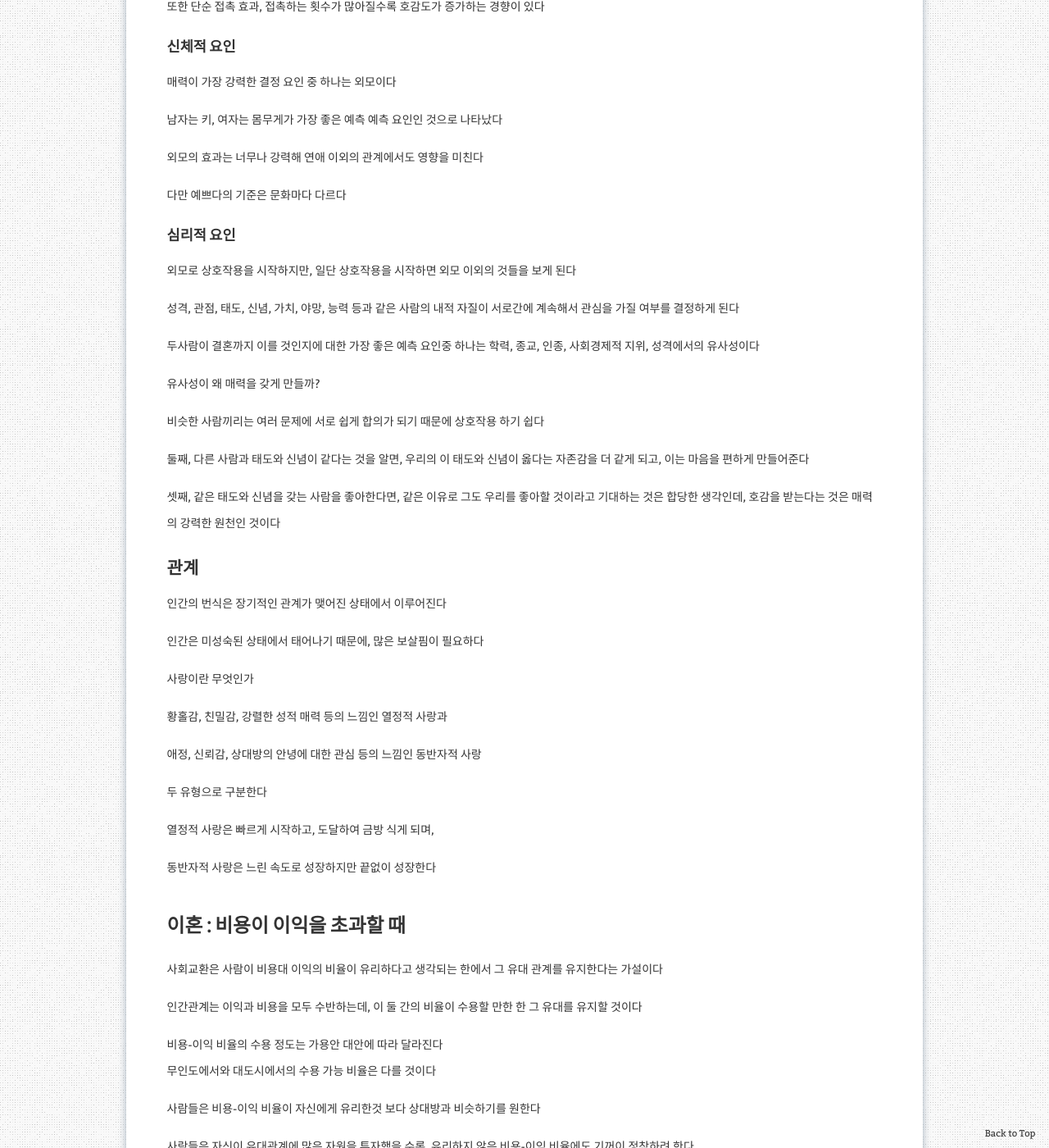
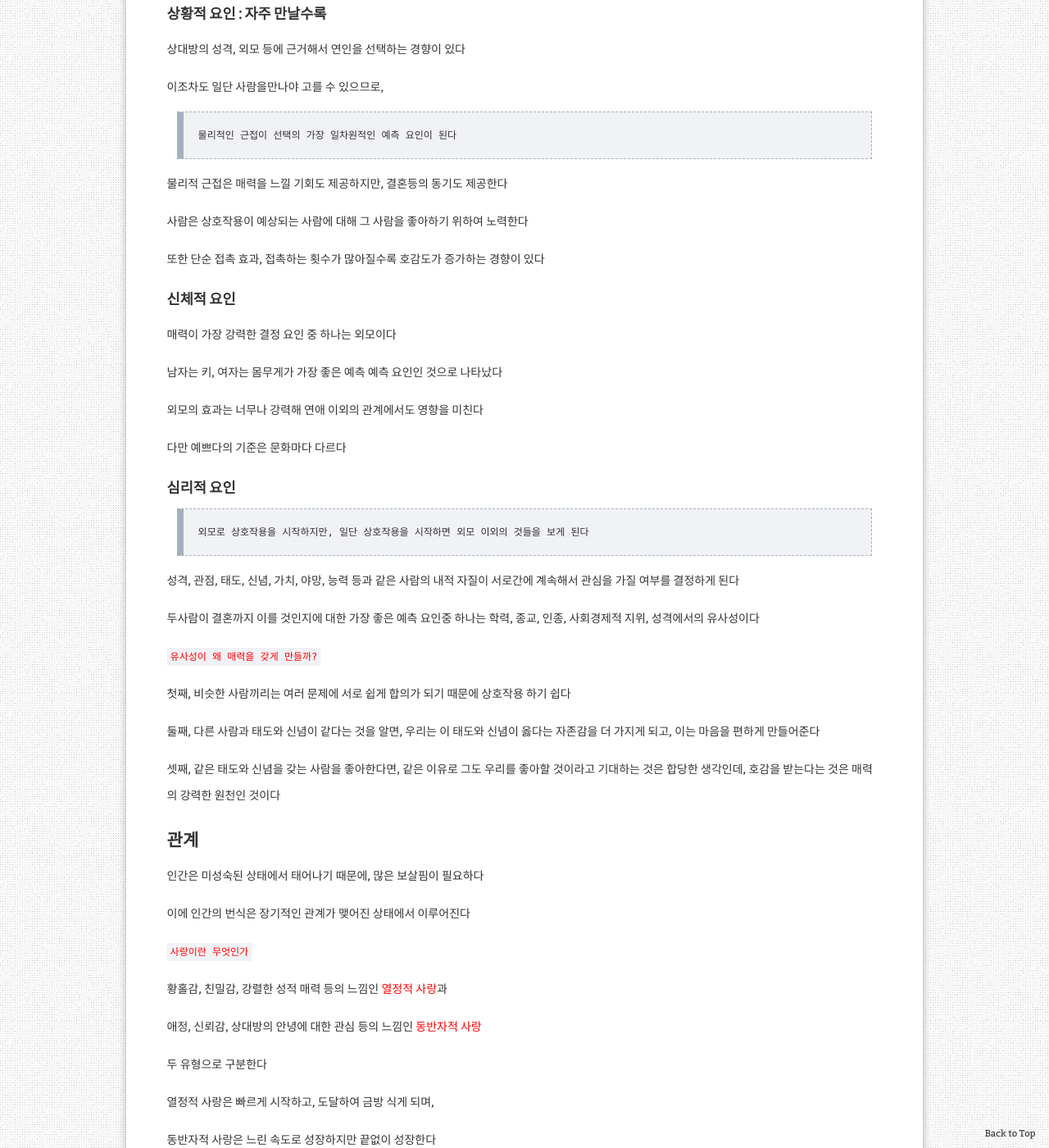
Before and after one commit to aristohyun/aristohyun.github.io, a Jekyll site: the page built from _posts/2021-11-09-psychology_12.md, in a window 1280 px wide and 1400 px high, scrolled down 6155 px. Shown: the whole window at 82% size. Built offline with Jekyll 4.4.1, drawn with Linux system fonts in a browser that asks for light colours; comment, search, counter and statistics services are not loaded; some of the changed text lies outside the part shown.

Commit message:
Update 2021-11-09-psychology_12.md

```diff
--- a/_posts/2021-11-09-psychology_12.md
+++ b/_posts/2021-11-09-psychology_12.md
@@ -28,11 +28,11 @@ redirect_from:
 
 자원 문제를 해결하는 가장 간단한 방법
 
-공격이란, 다른 사람을 해치려는 목적을 갖고 하는 행동
+> 공격, 다른 사람을 해치려는 목적을 갖고 하는 행동
 
 지구상의 거의 모든 동물이 사용하는 방법이다
 
-여기서의 공격은 상처를 주기위한 공격이 아니라, 자원을 획득하기 위한 한가지 방법으로서의 공격을 말한다
+여기서의 공격은 상처를 주기위한 공격이 아니라, `자원을 획득하기 위한 한가지 방법`으로서의 공격을 말한다
 
 욕구불만-공격 가설에 따르면, 동물은 자신의 욕구가 충족되지 않을 때 공격을 한다고 한다
 
@@ -77,7 +77,7 @@ redirect_from:
 
 함께 일하면 혼자서 일할 때 얻을 수 있는 것보다 각 개인이 모두 더 많은 것을 얻을 수 있기 때문이다
 
-협동은 둘 그 이상의 사람들 간에 상호 호혜적인 이익을 얻을 수 있게 해 주는 행동이다
+> 협동은 둘 그 이상의 사람들 간에 상호 호혜적인 이익을 얻을 수 있게 해 주는 행동이다
 
 #### 위험성과 신뢰
 
@@ -85,7 +85,7 @@ redirect_from:
 
 협동은 모든 사람에게 이익을 다져다 주지만, 이는 모든 사람이 협동할 때만 그렇다
 
-누군가 협동하지 않는다면, 다른 사람들이 그 비용을 부담하게 되며, 협동을 해야할지 말아야할지 결정하기 어렵게 만든다
+> 누군가 협동하지 않는다면, 다른 사람들이 그 비용을 부담하게 되며, 협동을 해야할지 말아야할지 결정하기 어렵게 만든다
 
 #### 집단과 편애
 
@@ -103,7 +103,7 @@ redirect_from:
 
 > 신뢰와 협동을 할 수 있게 해 준다는 것이 집단에 소속되는 것의 중요한 이점 중 하나이다
 
-그러나 집단은 이에 비용을 치뤄야 한다
+`그러나 집단은 이에 비용을 치뤄야 한다`
 
 가장 우수한 사람 혼자서 하는 것보다 나은 경우가 별로 없다
 
@@ -121,13 +121,13 @@ redirect_from:
 
 <span> <red>집단 사고</red>는 대인 관계 조화 달성이라는 이유 때문에 만장일치로 가게 되는 집단의 경향성이다 </span>
 
-대인관계 조화가 중요하지만, 집단은 종종 조화를 달성하기 위해 의사결정의 질을 희생한다
+> 대인관계 조화가 중요하지만, 집단은 종종 조화를 달성하기 위해 의사결정의 질을 희생한다
 
 이에 개인보다 더 저조한 수행을 보인다
 
 집단이 치르는 비용은 저조한 수준의 의사결정에만 머무르지 않는다
 
-사람은 끔직한 범죄조차 집단 속에 들어가면 저지른다
+> 사람은 끔직한 범죄조차 집단 속에 들어가면 저지른다
 
 이런 이유는 <red>자아 정체 망각</red> 때문인데, 사람이 집단 속에 파묻힐 때 자신이 갖고 있는 가치관을 망각하게 되는 데서 일어난다
 
@@ -167,7 +168,7 @@ redirect_from:
 
 완전히 모르는 사람에게도 때때로 은혜를 베풀기도 한다
 
-인간은 이타적이 될 수 있으며, 생각보다 훨씬 더 이타적이라는 것이다
+> 인간은 이타적이 될 수 있으며, 생각보다 훨씬 더 이타적이라는 것이다
 
 ## 번식 : 영생의 추구
 
@@ -177,7 +178,7 @@ redirect_from:
 
 ### 선택성
 
-사람은 성적 상대자를 가려서 선택하는데, 특히 여성이 남성보다 이 선택을 하는 데 있어서 더 까다롭게 한다
+> 사람은 성적 상대자를 가려서 선택하는데, 특히 여성이 남성보다 이 선택을 하는 데 있어서 더 까다롭게 한다
 
 이에 대한 이유로 생물학적 특성상 성관계가 남성보다 여성에게서 위험성이 더 크게 되어 있기 때문이라는 것이다
 
@@ -189,7 +190,7 @@ redirect_from:
 
 문화가 이러한 위험성을 더 증폭시키거나 평준화되도록 하거나 역전되도록 할 수 있다는 것이다
 
-위험성이 더 커질수록 남성과 여성 모두 선택 시에 더 까다로워 진다
+> 위험성이 더 커질수록 남성과 여성 모두 선택 시에 더 까다로워 진다
 
 ### 매력
 
@@ -201,11 +202,11 @@ redirect_from:
 
 이조차도 일단 사람을만나야 고를 수 있으므로,
 
-물리적인 근접이 선택의 가장 일차원적인 예측 요인이 된다
+> 물리적인 근접이 선택의 가장 일차원적인 예측 요인이 된다
 
 물리적 근접은 매력을 느낄 기회도 제공하지만, 결혼등의 동기도 제공한다
 
-사람은 상호작용이 예쌍되는 사람에 대해 그 사람을 좋아하기 위하여 노력한다
+사람은 상호작용이 예상되는 사람에 대해 그 사람을 좋아하기 위하여 노력한다
 
 또한 단순 접촉 효과, 접촉하는 횟수가 많아질수록 호감도가 증가하는 경향이 있다
 
@@ -222,31 +223,32 @@ redirect_from:
 
 #### 심리적 요인
 
-외모로 상호작용을 시작하지만, 일단 상호작용을 시작하면 외모 이외의 것들을 보게 된다
+> 외모로 상호작용을 시작하지만, 일단 상호작용을 시작하면 외모 이외의 것들을 보게 된다
 
 성격, 관점, 태도, 신념, 가치, 야망, 능력 등과 같은 사람의 내적 자질이 서로간에 계속해서 관심을 가질 여부를 결정하게 된다
 
 두사람이 결혼까지 이를 것인지에 대한 가장 좋은 예측 요인중 하나는 학력, 종교, 인종, 사회경제적 지위, 성격에서의 유사성이다
 
-유사성이 왜 매력을 갖게 만들까?
+`유사성이 왜 매력을 갖게 만들까?`
 
-비슷한 사람끼리는 여러 문제에 서로 쉽게 합의가 되기 때문에 상호작용 하기 쉽다
+첫째, 비슷한 사람끼리는 여러 문제에 서로 쉽게 합의가 되기 때문에 상호작용 하기 쉽다
 
-둘째, 다른 사람과 태도와 신념이 같다는 것을 알면, 우리의 이 태도와 신념이 옳다는 자존감을 더 같게 되고, 이는 마음을 편하게 만들어준다
+둘째, 다른 사람과 태도와 신념이 같다는 것을 알면, 우리는 이 태도와 신념이 옳다는 자존감을 더 가지게 되고, 이는 마음을 편하게 만들어준다
 
 셋째, 같은 태도와 신념을 갖는 사람을 좋아한다면, 같은 이유로 그도 우리를 좋아할 것이라고 기대하는 것은 합당한 생각인데, 호감을 받는다는 것은 매력의 강력한 원천인 것이다
 
 ### 관계
 
-인간의 번식은 장기적인 관계가 맺어진 상태에서 이루어진다
-
 인간은 미성숙된 상태에서 태어나기 때문에, 많은 보살핌이 필요하다
 
-사랑이란 무엇인가
+이에 인간의 번식은 장기적인 관계가 맺어진 상태에서 이루어진다
 
-황홀감, 친밀감, 강렬한 성적 매력 등의 느낌인 열정적 사랑과
 
-애정, 신뢰감, 상대방의 안녕에 대한 관심 등의 느낌인 동반자적 사랑
+`사랑이란 무엇인가`
+
+황홀감, 친밀감, 강렬한 성적 매력 등의 느낌인 <red>열정적 사랑</red>과
+
+애정, 신뢰감, 상대방의 안녕에 대한 관심 등의 느낌인 <red>동반자적 사랑</red>
 
 두 유형으로 구분한다
 
@@ -256,7 +258,7 @@ redirect_from:
 
 ## 이혼 : 비용이 이익을 초과할 때
 
-사회교환은 사람이 비용대 이익의 비율이 유리하다고 생각되는 한에서 그 유대 관계를 유지한다는 가설이다
+> 사회교환, 사람이 비용대 이익의 비율이 유리하다고 생각되는 한에서 그 유대 관계를 유지한다는 가설
 
 인간관계는 이익과 비용을 모두 수반하는데, 이 둘 간의 비율이 수용할 만한 한 그 유대를 유지할 것이다
 
@@ -269,7 +271,7 @@ redirect_from:
 
 # 사회 영향 : 사람에 대한 통제
 
-> 사회 영향이란, 다른 사람의 행동을 통제하는 것
+> 사회 영향, 다른 사람의 행동을 통제하는 것
 
 사람들은 무수히 다양한 영향 방법을 사용하는데, 이는 인간의 세가지 기본 동기에 의거하고 있다
 
@@ -282,9 +284,9 @@ redirect_from:
 
 ## 쾌락 추구 동기 : 쾌락이 고통보다 더 좋다
 
-> 가장 기본적인 동기
+가장 기본적인 동기
 
-보상을 제시하거나 처벌로 위협함으로써 행동에 영향을 준다
+> 보상을 제시하거나 처벌로 위협함으로써 행동에 영향을 준다
 
 그러나 보상과 벌은 사람이 남에게 조종당하는 것을 싫어하기 때문에 역효과를 불러일으킬 수 있다
 
@@ -293,16 +295,18 @@ redirect_from:
 ## 인정 추구 동기 : 수용되는 것이 배척되는 것보다 더 좋다
 
 > 우리는 안전, 생계, 단결 등을 타인에게 의존한다.
-> 즉 우리는 다른사람으로 하여금 우리를 좋아하고, 수용하고, 의존하도록 만들려고 하는 것에 강력하게 동기화되어 있다
+
+즉 우리는 다른사람으로 하여금 우리를 좋아하고, 수용하고, 의존하도록 만들려고 하는 것에 강력하게 동기화되어 있다
 
 쾌락 추구 동기와 마찬가지로, 인정 추구 동기 역시 사회 영향의 한 지렛대가 된다
 
 ### 규범적 영향
 
+사회 행동을 규제하는 불문율
+
 > 규범이란, 한 문화권의 구성원에게 널리 굥유되는 관습상의 행위 기준이다
-> 사회 행동을 규제하는 불문율
 
- 인류의 모든 문화는 상호성 규범(사람이라면 은혜를 베풀어 준 사람에게 은혜를 되갚아 주어야 한다는 불문율)을 가지고 있다
+ 인류의 모든 문화는 상호성 규범[^reciprocity]을 가지고 있다
 
 ex. 모르는 사람에게 크리스마스 카드를 보냈더니, 거의 모든 사람이 답장을 보내줌
 
@@ -310,16 +314,19 @@ ex. 모르는 사람에게 크리스마스 카드를 보냈더니, 거의 모든
 
 <span> <red>규범적 영향</red>은 다른 사람의 행동이 무엇이 적합한 행동인가에 관한 정보를 제공해 줄 때 일어나는 현상이다 </span>
 
+[^reciprocity]: 사람이라면 은혜를 베풀어 준 사람에게 은혜를 되갚아 주어야 한다는 불문율
+
 ### 동조
 
+> 동조, 단순히 다른 사람들이 하고 있기 때문에 그들의 행동을 따라하는 경향
+>
 > 사람들은 상호성 규범과 같은 익숙한 규범을 상기시킴으로써 우리에게 영향을 준다
-> 처음 접하는 상황에서 다른 사람들이 새로운 규범을 정의해 줌으로써 당신에게 영향을 줄 수 있다는 것을 알게 될 것이다
 
-동조란, 단순히 다른 사람들이 하고 있기 때문에 그들의 행동을 따라하는 경향이다
+처음 접하는 상황에서 다른 사람들이 새로운 규범을 정의해 줌으로써 당신에게 영향을 줄 수 있다는 것을 알게 될 것이다
 
 다른 사람의 행동은 우리에게 무엇이 적절하고, 적합하며, 기대되고, 수용되는지를 말해줄 수 있다.
 
-즉 규범을 정의해주며, 정의가 되면 우리는 규범을 존중해 주어야 한다는 의무감을 갖게 된다
+> 즉 규범을 정의해주며, 정의가 되면 우리는 규범을 존중해 주어야 한다는 의무감을 갖게 된다
 
 ex. 무선적으로 이웃집과의 전기 소비량 비교 도표를 보냈을 때, 전기 소비량이 감소되었다
 
@@ -353,7 +360,7 @@ ex. 인기상품, 베스트셀러, 녹음된 웃음소리[^fun]
 
 ### 설득
 
-> 설득은, 한 사람의 태도나 신념이 다른 사람과의 의사소통에 의해 영향을 받을 때 일어나는 현상이다
+> 설득, 한 사람의 태도나 신념이 다른 사람과의 의사소통에 의해 영향을 받을 때 일어나는 현상
 
 체계적 설득 : 이성에 대한 소호에 의하여 태도나 신념이 변화되는 과정
 
@@ -389,16 +398,18 @@ ex. 인기상품, 베스트셀러, 녹음된 웃음소리[^fun]
 
 # 사회 인지 : 사람에 대한 이해
 
-> 타인이란 우리가 받는 대부분의 보상과 벌의 원천이기 때문에, 그 타인을 이해하기 위해 많은 시간을 들인다는 것은 놀라운 일이 아니다
-> 사회 인지란, 사람이 다른 사람에 대해 알아가는 과정이다
+> 사회 인지, 사람이 다른 사람에 대해 알아가는 과정
+
+타인이란 우리가 받는 대부분의 보상과 벌의 원천이기 때문에, 그 타인을 이해하기 위해 많은 시간을 들인다는 것은 놀라운 일이 아니다
+
 
 ## 고정관념화 : 범주에 근거한 추론
 
-> 범주화 : 어떤 자극이 서로 관련 있는 자극들로 구성된 어떤 부류의 한 구성원이라는 것을 식별하는 과정
+> 범주화, 어떤 자극이 서로 관련 있는 자극들로 구성된 어떤 부류의 한 구성원이라는 것을 식별하는 과정
 
 우리는 대상을 한 범주로 식별하면, 그 범주에 관한 지식을 사용하여 근거있는 추측을 하고, 그에 맞게 행동하게 된다
 
-> 고정관념화는, 우리가 다른 사람에 대해 그가 소속해 있는 범주에 관한 지식에 근거하여 추론을 도축하는 과정이다
+> 고정관념화, 우리가 다른 사람에 대해 그가 소속해 있는 범주에 관한 지식에 근거하여 추론을 도축하는 과정
 
 즉 우리는 이전에 전혀 만나 본 적이 없는 사람에 대해서 전적으로 그가 소속한 범주에 근거하여 추론을 할 수 있다.
 
@@ -454,17 +465,17 @@ ex. 인기상품, 베스트셀러, 녹음된 웃음소리[^fun]
 
 `즉 우리는 행동이 성향에서 나온것인지, 상황에서 나온것인지 판단해야 한다`
 
-> 귀인이란, 어떤 사람의 행동의 원인에 대한 추론을 말한다
+> 귀인, 어떤 사람의 행동의 원인에 대한 추론
 
-어떤 사람의 행동에 대해 그것이 일어난 <blue>상황의 일시적 요인</blue>에 의해 그 행동이 일어났다고 판단하는 경우, 우리는 상황 귀인을 하는 것이며,
+어떤 사람의 행동에 대해 그것이 일어난 <blue>상황의 일시적 요인</blue>에 의해 그 행동이 일어났다고 판단하는 경우, 우리는 <red>상황 귀인</red>을 하는 것이며,
 
-그 사람의 행동에 대해 특정한 방식으로 생각하고 느끼고 행동하게 만드는 그의 비교적 <blue>지속적인 성향</blue>에 의해 그 행동이 일어났다고 판단한다면, 우리는 성향 귀인을 하는 것이다
+그 사람의 행동에 대해 특정한 방식으로 생각하고 느끼고 행동하게 만드는 그의 비교적 <blue>지속적인 성향</blue>에 의해 그 행동이 일어났다고 판단한다면, 우리는 <red>성향 귀인</red>을 하는 것이다
 
 특히 우리는 상황 귀인을 해야 할 경우에도, 성향 귀인을 하는 경향인 <red>대응추론 편향</red>을 범하기 쉽다
 
 이런일이 일어나는 이유는, 상황에 관한 정보는 얻기도 어렵고, 사용하기도 어렵기 때문이다
 
-그 결과, 우리는 다른 사람의 행동에 대해 완벽하게 합당한 상황적 이유가 있는 경우에도 그의 행동이 성향 때문에 일어났다라고 믿어버리는 경향이 있다
+> 그 결과, 우리는 다른 사람의 행동에 대해 완벽하게 합당한 상황적 이유가 있는 경우에도 그의 행동이 성향 때문에 일어났다라고 믿어버리는 경향이 있다
 
 이 대응 추론 편향은 특정 상황에서 더 잘 일어난다
 
```
Also changed, not shown: other parts of _posts/2021-11-09-psychology_12.md (+8 -5 lines).
